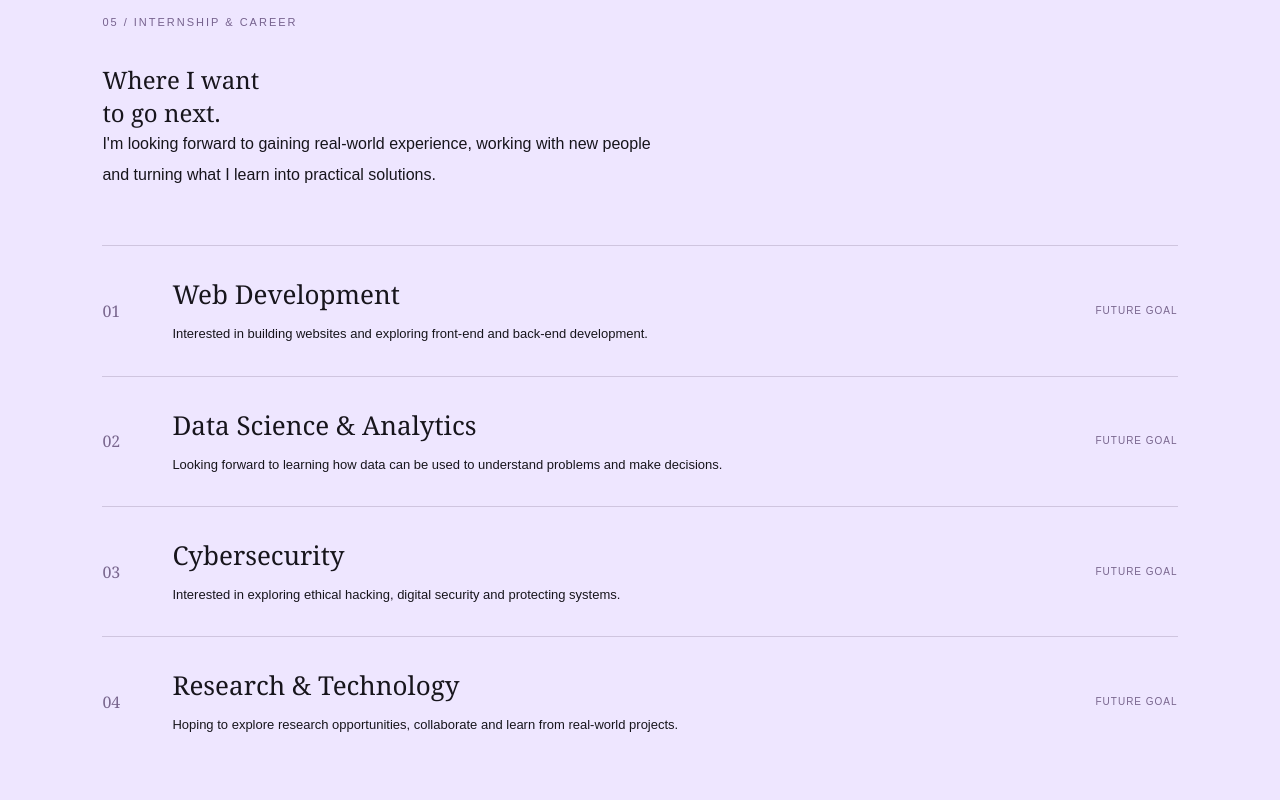
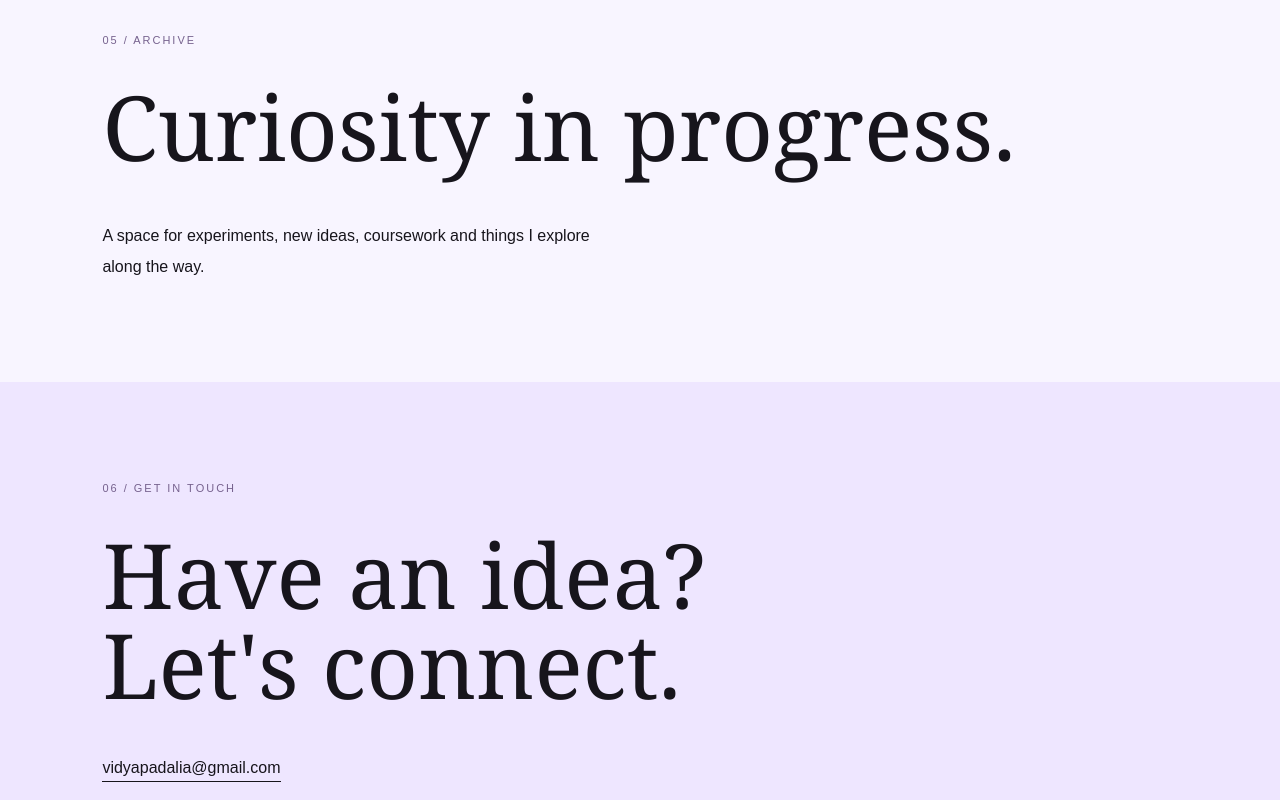
Before and after one commit to vidyapadalia/myportfolio, a plain HTML site: page index.html in a window 1280 px wide. Shown: the part 3740-4540 px from the top of the page. Drawn offline with Linux system fonts and the light colour scheme.

Commit message:
Update index.html

```diff
--- a/index.html
+++ b/index.html
@@ -125,62 +125,8 @@
         </div>
     </section>
 
+ >
 
-<!-- INTERNSHIP -->
-
-<section id="internship" class="internship">
-
-    <p class="section-label">05 / INTERNSHIP & CAREER</p>
-
-    <h2>Where I want<br>to go next.</h2>
-
-    <p class="internship-intro">
-        I'm looking forward to gaining real-world experience,
-        working with new people and turning what I learn into
-        practical solutions.
-    </p>
-
-    <div class="internship-item">
-        <span>01</span>
-        <div>
-            <h3>Web Development</h3>
-            <p>Interested in building websites and exploring
-            front-end and back-end development.</p>
-        </div>
-        <p class="status">FUTURE GOAL</p>
-    </div>
-
-    <div class="internship-item">
-        <span>02</span>
-        <div>
-            <h3>Data Science & Analytics</h3>
-            <p>Looking forward to learning how data can be
-            used to understand problems and make decisions.</p>
-        </div>
-        <p class="status">FUTURE GOAL</p>
-    </div>
-
-    <div class="internship-item">
-        <span>03</span>
-        <div>
-            <h3>Cybersecurity</h3>
-            <p>Interested in exploring ethical hacking,
-            digital security and protecting systems.</p>
-        </div>
-        <p class="status">FUTURE GOAL</p>
-    </div>
-
-    <div class="internship-item">
-        <span>04</span>
-        <div>
-            <h3>Research & Technology</h3>
-            <p>Hoping to explore research opportunities,
-            collaborate and learn from real-world projects.</p>
-        </div>
-        <p class="status">FUTURE GOAL</p>
-    </div>
-
-</section>
 
 
     <!-- Archive -->
```
